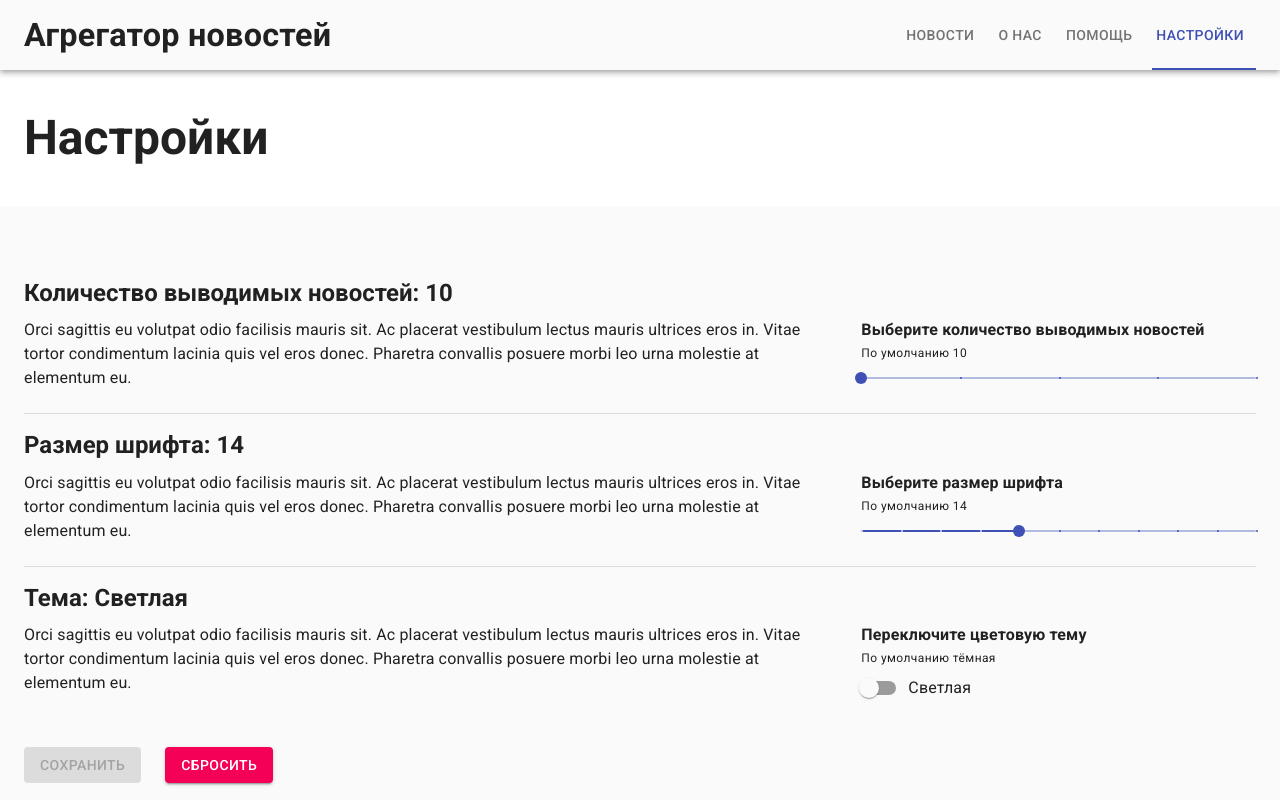
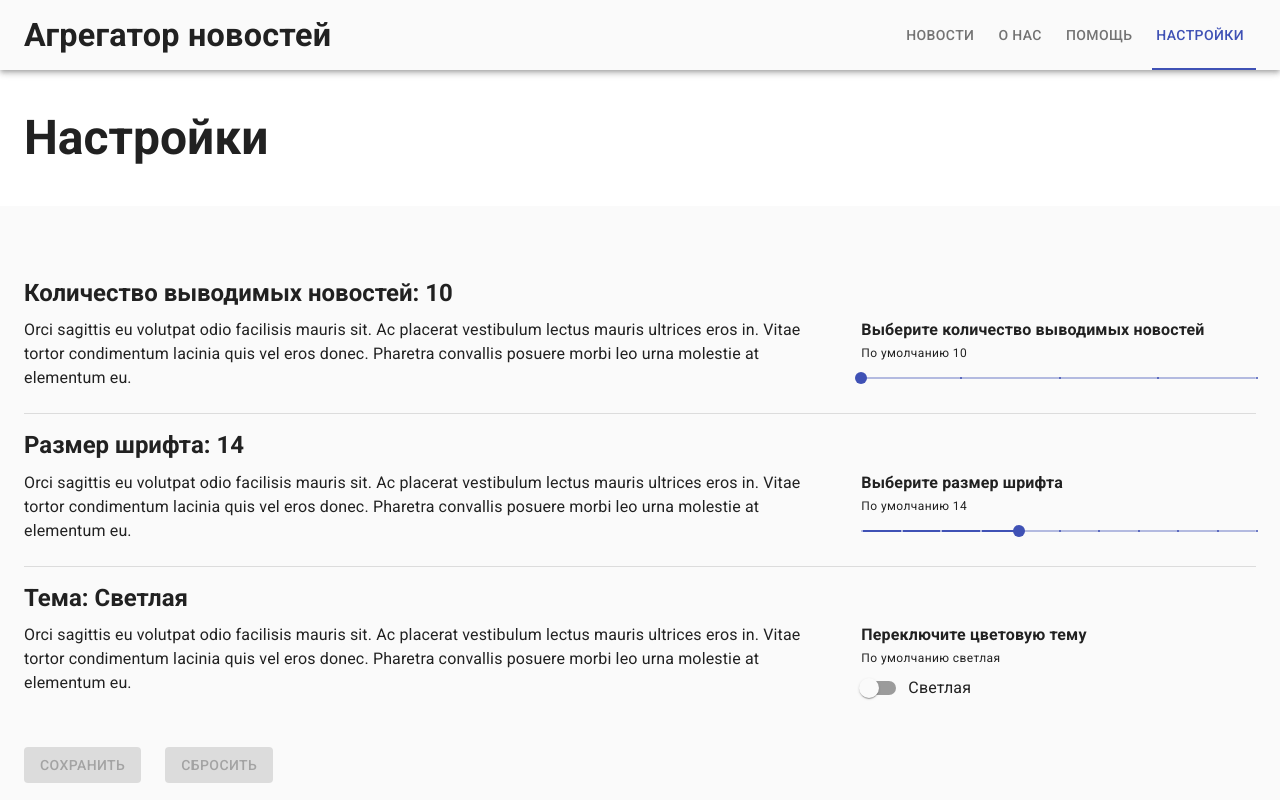
Before and after one commit to NikolayGoncharuk/spa_news_aggregator, a React (Create React App) app: page /settings in a window 1280 px wide. Shown: the top 800 px of the page. Built offline with nearby package versions, Linux system fonts and the light colour scheme.

Commit message:
Изменение настроек по умолчанию

```diff
--- a/src/components/main/pages/settings-page/SettingsPage.jsx
+++ b/src/components/main/pages/settings-page/SettingsPage.jsx
@@ -40,7 +40,7 @@ export default connect(mapStateToProps, { saveSettings })(
     // Значение настроек по умолчанию
     const defaultPageSize = 10;
     const defaultFontSize = 14;
-    const defaultDarkMode = true;
+    const defaultDarkMode = false;
 
     // Изменение локальных значений настроек
     const handlePageSize = (event, newValue) => {
@@ -105,7 +105,14 @@ export default connect(mapStateToProps, { saveSettings })(
             />
           </Grid>
           <Grid item>
-            <Button disabled={localPageSize === defaultPageSize && localFontSize === defaultFontSize && localDarkMode === defaultDarkMode} color="secondary" onClick={resetSettings}>Сбросить</Button>
+            <Button disabled={
+              (localPageSize === defaultPageSize) &&
+              (localFontSize === defaultFontSize) &&
+              (localDarkMode === defaultDarkMode)
+            }
+              color="secondary"
+              onClick={resetSettings}
+            >Сбросить</Button>
           </Grid>
         </Grid>
       </div >
```
